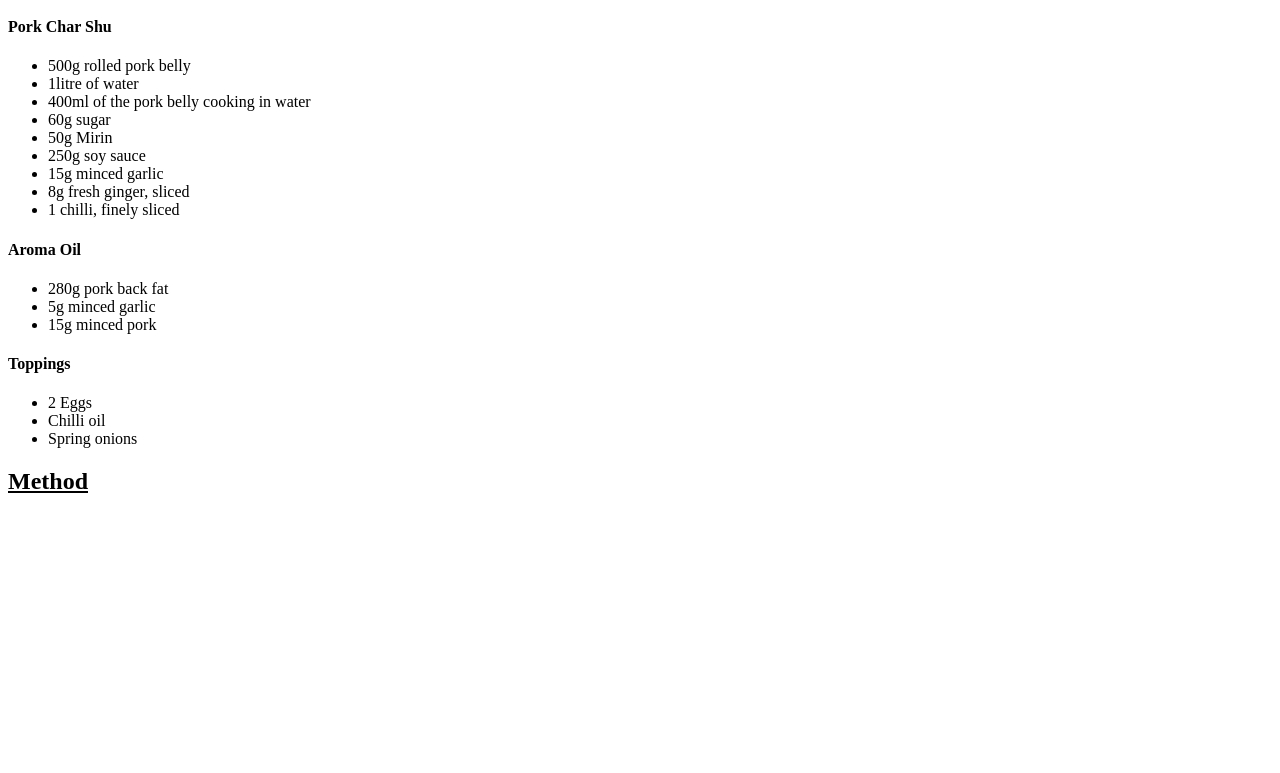
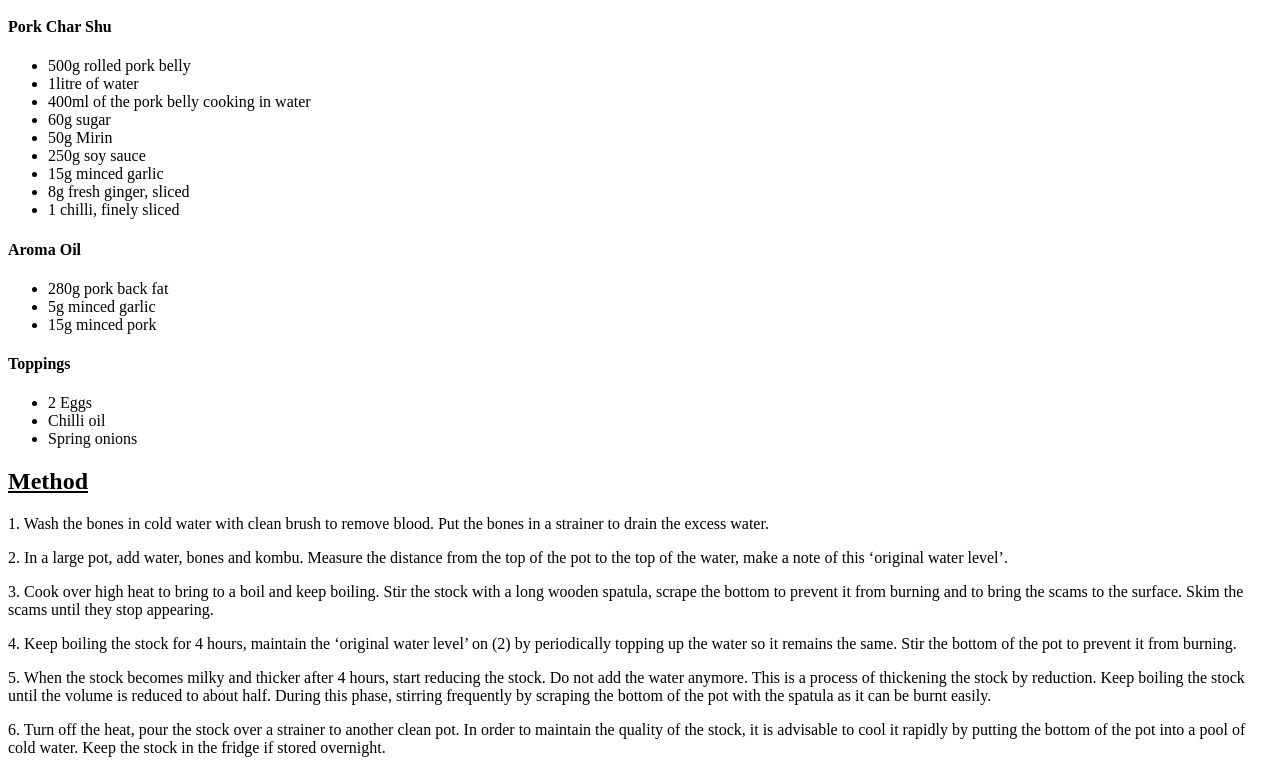
Before and after one commit to sade-oc/odin-recipies, a plain HTML site: page recipies/tonkotsu.html in a window 1280 px wide. Shown: the part 761-1534 px from the top of the page. Before the commit the page ends 1276 px from the top, so only its background shows below. Drawn offline with Linux system fonts and the light colour scheme.

Commit message:
Added the first part of the method

```diff
--- a/recipies/tonkotsu.html
+++ b/recipies/tonkotsu.html
@@ -51,5 +51,40 @@
                 <li> Spring onions </li>
             </ul>
     <h2> <u> Method </u></h2>
+            <p>
+                1. Wash the bones in cold water with clean brush to remove blood.
+                Put the bones in a strainer to drain the excess water.
+            </p>
+            <p>
+                 2. In a large pot, add water, bones and kombu.
+                Measure the distance from the top of the pot to the top of
+                the water, make a note of this ‘original water level’.
+            </p>
+            <p>
+                 3. Cook over high heat to bring to a boil and keep boiling.
+                 Stir the stock with a long wooden spatula, scrape the bottom
+                 to prevent it from burning and to bring the scams to the surface.
+                 Skim the scams until they stop appearing.
+            </p>
+            <p>
+                 4. Keep boiling the stock for 4 hours, maintain the
+                 ‘original water level’ on (2) by periodically
+                 topping up the water so it remains the same.
+                 Stir the bottom of the pot to prevent it from burning.
+            </p>
+            <p>
+                 5. When the stock becomes milky and thicker after 4 hours,
+                 start reducing the stock. Do not add the water anymore.
+                 This is a process of thickening the stock by reduction.
+                 Keep boiling the stock until the volume is reduced to about half.
+                 During this phase, stirring frequently by scraping the bottom of
+                 the pot with the spatula as it can be burnt easily.
+            </p>
+            <p>
+                 6. Turn off the heat, pour the stock over a strainer to another clean pot.
+                 In order to maintain the quality of the stock, it is advisable to cool it
+                 rapidly by putting the bottom of the pot into a pool of cold water.
+                 Keep the stock in the fridge if stored overnight.
+            </p>
 </body>
 </html>
```
